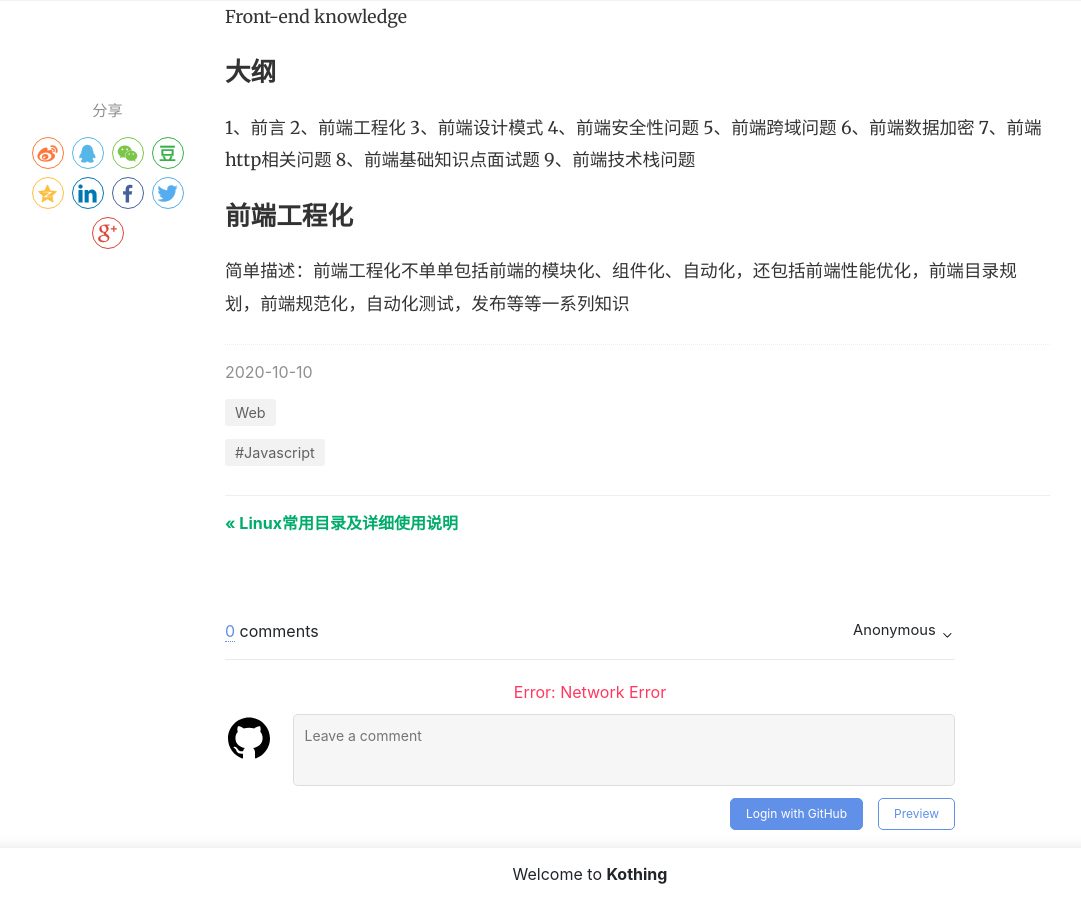
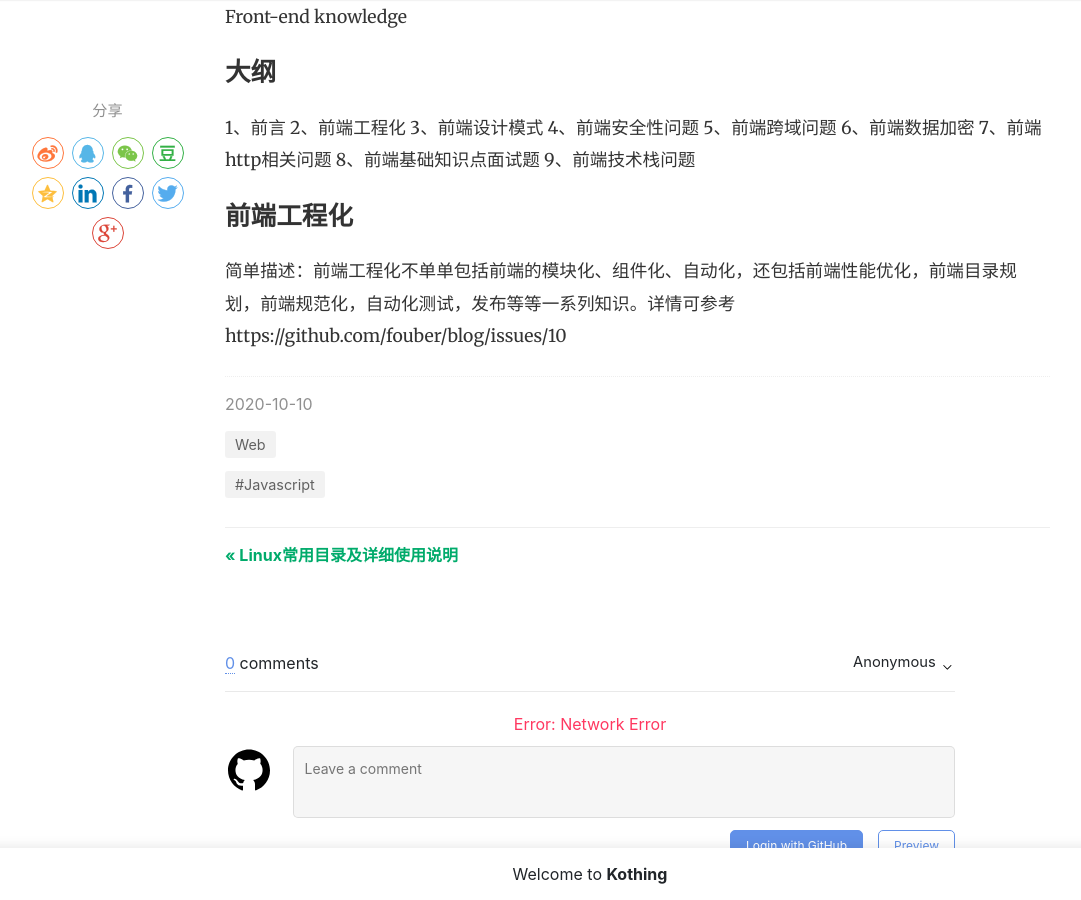
Before and after one commit to kothing/kothing.github.io, a Jekyll site: the page built from _posts/2020-10-10-front-end-knowledge.md, in a window 1280 px wide and 900 px high, scrolled down 873 px. Shown: the whole window, without its empty margins (50-1131 px from the left). Built offline with Jekyll 4.4.1, drawn with Linux system fonts in a browser that asks for light colours; nearby versions of some CDN libraries; comment, search, counter and statistics services are not loaded.

Commit message:
Update 2020-10-10-front-end-knowledge.md

```diff
--- a/_posts/2020-10-10-front-end-knowledge.md
+++ b/_posts/2020-10-10-front-end-knowledge.md
@@ -25,4 +25,4 @@ Front-end knowledge
 
 ## 前端工程化
 
-简单描述：前端工程化不单单包括前端的模块化、组件化、自动化，还包括前端性能优化，前端目录规划，前端规范化，自动化测试，发布等等一系列知识
+简单描述：前端工程化不单单包括前端的模块化、组件化、自动化，还包括前端性能优化，前端目录规划，前端规范化，自动化测试，发布等等一系列知识。详情可参考https://github.com/fouber/blog/issues/10
```
